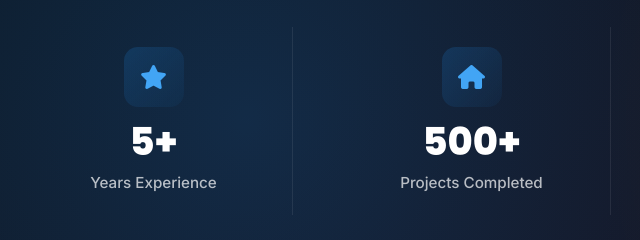
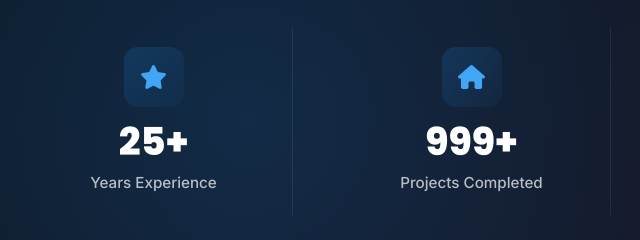
Before and after one commit to blackhat2548/mahadev-sanitary, a plain HTML site: page consultancy.html in a window 1280 px wide. Shown: the part 820-1060 px from the top of the page, 9-649 px from the left. Drawn offline with nearby package versions, Linux system fonts and the light colour scheme.

Commit message:
Update consultancy.html

```diff
--- a/consultancy.html
+++ b/consultancy.html
@@ -95,12 +95,12 @@
       <div class="stats-grid">
         <div class="stat-item" data-aos="fade-up">
           <div class="stat-icon"><i class="fas fa-star"></i></div>
-          <div class="stat-number"><span class="counter" data-target="5" data-suffix="+">0</span></div>
+          <div class="stat-number"><span class="counter" data-target="25" data-suffix="+">0</span></div>
           <div class="stat-label">Years Experience</div>
         </div>
         <div class="stat-item" data-aos="fade-up" data-aos-delay="100">
           <div class="stat-icon"><i class="fas fa-home"></i></div>
-          <div class="stat-number"><span class="counter" data-target="500" data-suffix="+">0</span></div>
+          <div class="stat-number"><span class="counter" data-target="999" data-suffix="+">0</span></div>
           <div class="stat-label">Projects Completed</div>
         </div>
         <div class="stat-item" data-aos="fade-up" data-aos-delay="200">
```
